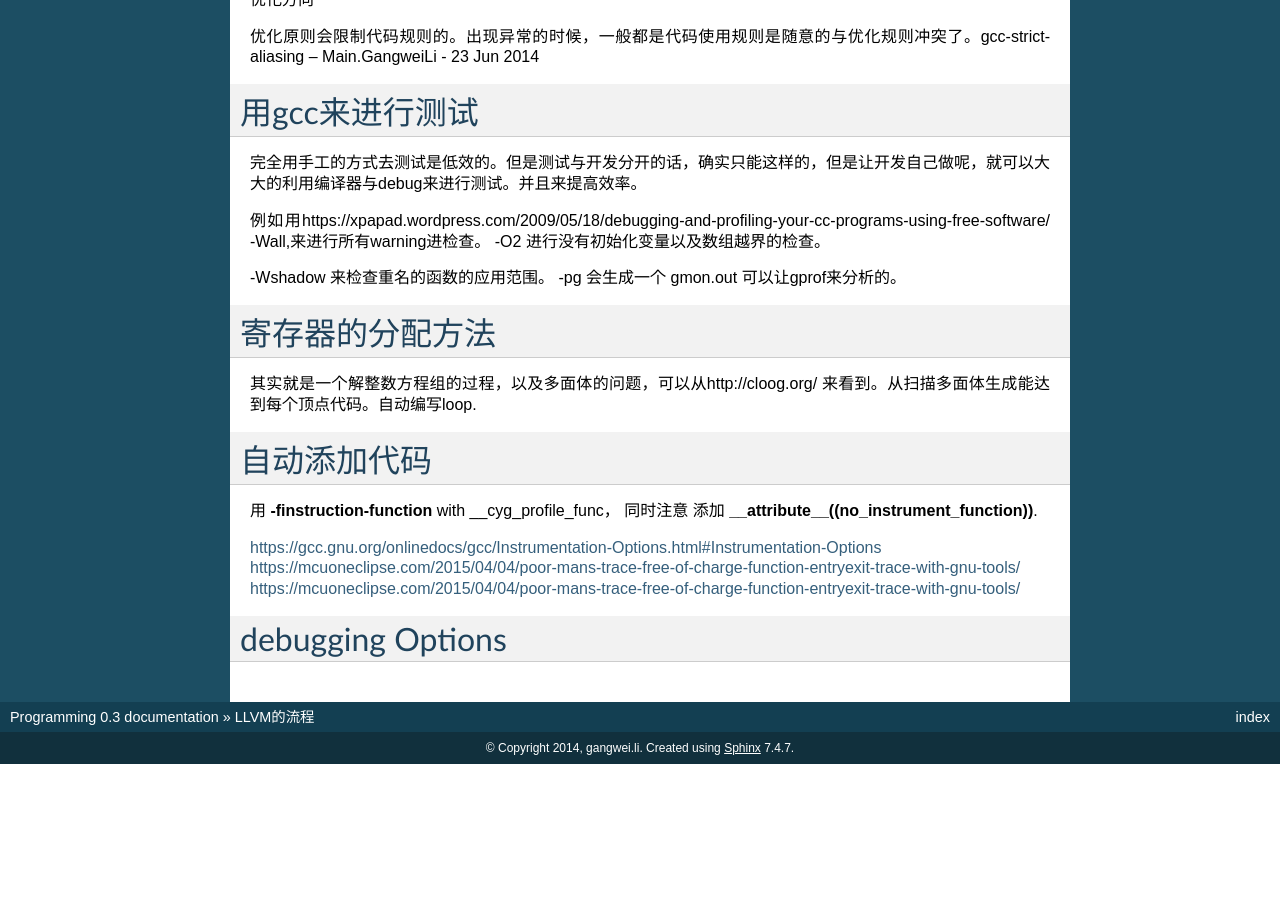
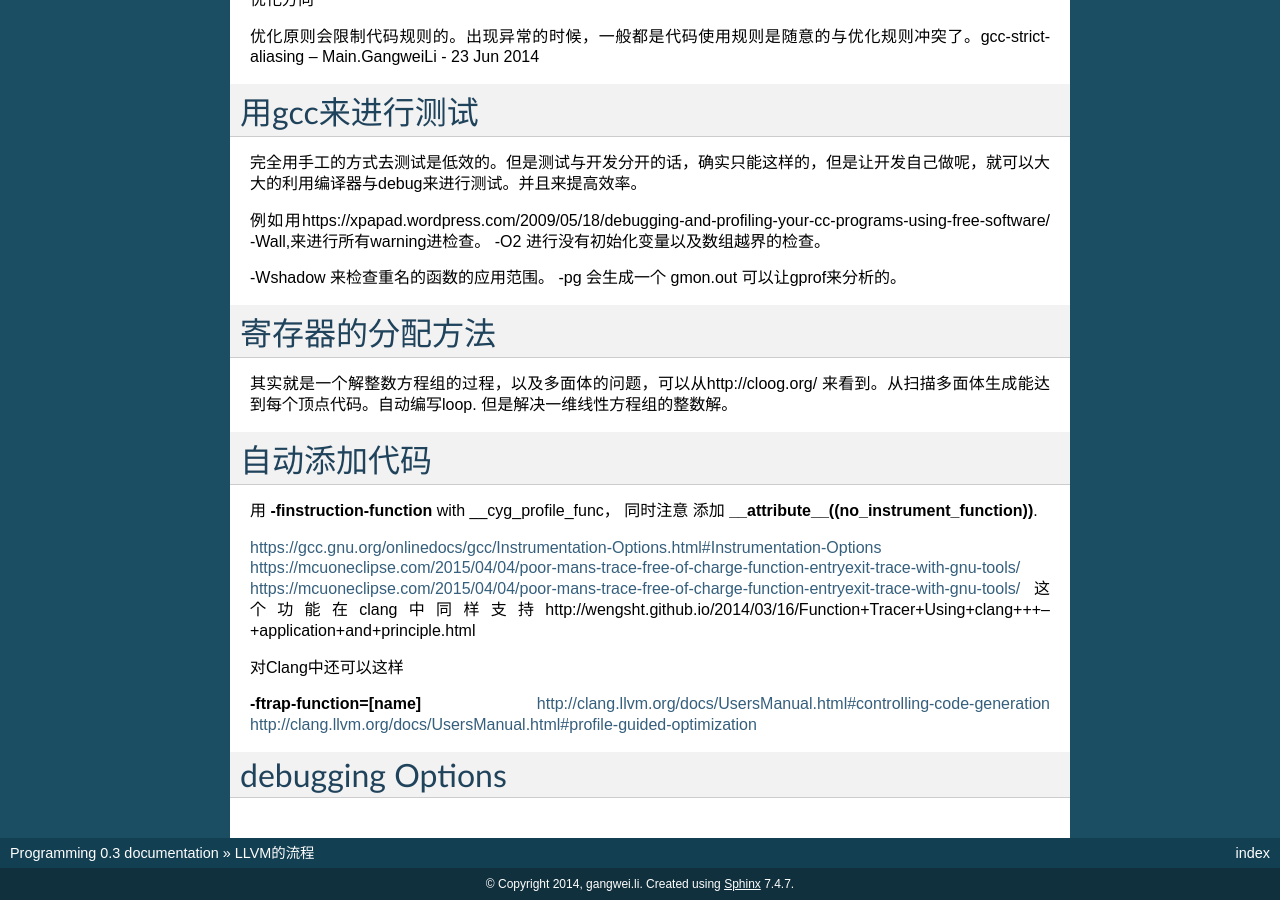
Before and after one commit to gwli/Programming, a Sphinx documentation site: the page built from source/content/Stage_3/LLVM/LLVMStudy.rst, in a window 1280 px wide and 900 px high, scrolled down 1507 px. Built offline with Sphinx 7.4.7, drawn with Linux system fonts in a browser that asks for light colours; before the commit the page ends 2271 px from its top, so only the background shows below that.

Commit message:
寄存器的分配

```diff
--- a/source/content/Stage_3/LLVM/LLVMStudy.rst
+++ b/source/content/Stage_3/LLVM/LLVMStudy.rst
@@ -99,7 +99,8 @@ Thinking
 寄存器的分配方法
 ================
 
-其实就是一个解整数方程组的过程，以及多面体的问题，可以从http://cloog.org/ 来看到。从扫描多面体生成能达到每个顶点代码。自动编写loop.
+其实就是一个解整数方程组的过程，以及多面体的问题，可以从http://cloog.org/ 来看到。从扫描多面体生成能达到每个顶点代码。自动编写loop. 但是解决一维线性方程组的整数解。
+
 
 自动添加代码
 ============
@@ -109,6 +110,12 @@ Thinking
 https://gcc.gnu.org/onlinedocs/gcc/Instrumentation-Options.html#Instrumentation-Options
 https://mcuoneclipse.com/2015/04/04/poor-mans-trace-free-of-charge-function-entryexit-trace-with-gnu-tools/
 https://mcuoneclipse.com/2015/04/04/poor-mans-trace-free-of-charge-function-entryexit-trace-with-gnu-tools/
+这个功能在clang中同样支持http://wengsht.github.io/2014/03/16/Function+Tracer+Using+clang+++--+application+and+principle.html
+
+对Clang中还可以这样
+
+:command:`-ftrap-function=[name]` http://clang.llvm.org/docs/UsersManual.html#controlling-code-generation
+http://clang.llvm.org/docs/UsersManual.html#profile-guided-optimization
 
 debugging Options
 =================
```
Also changed, not shown: source/content/Stage_3/Compiler/gcc.rst (line endings or trailing spaces), 1 other file.
